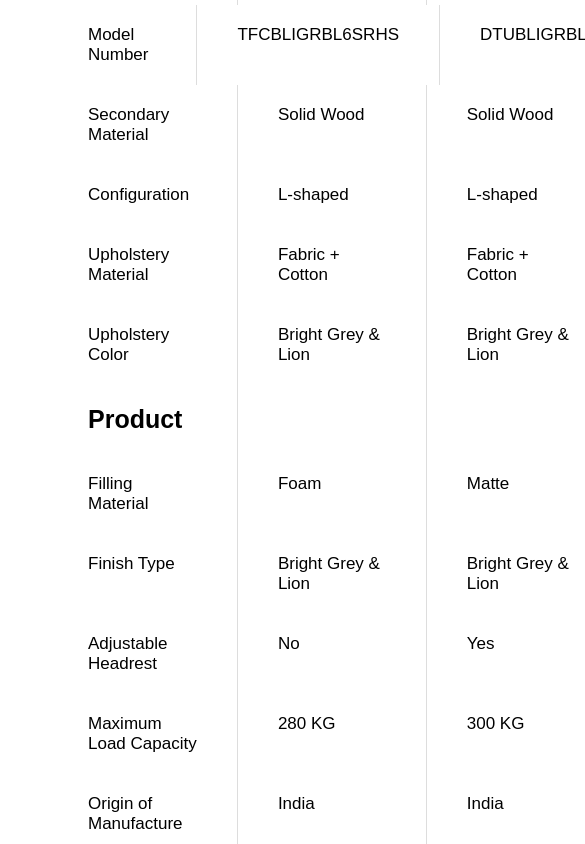
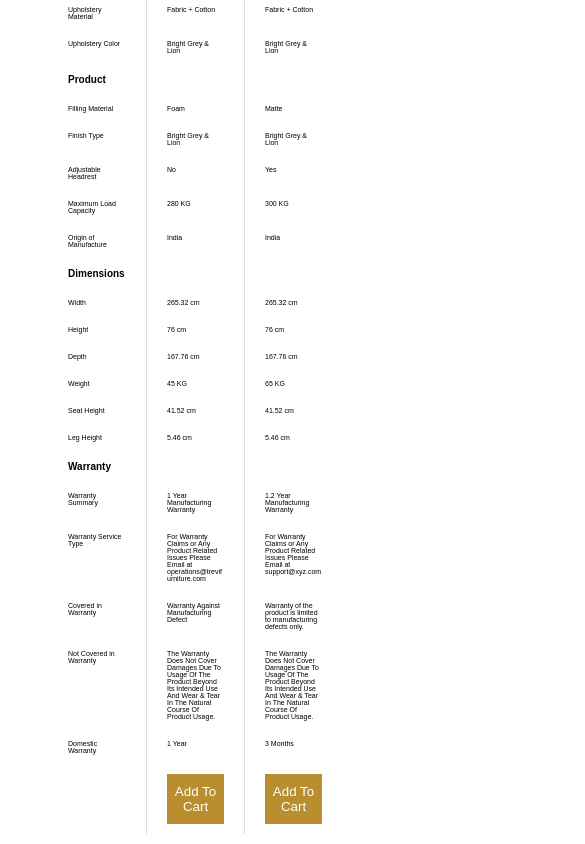
Before and after one commit to waleedabdulah/funiro, a React (Create React App) app: page /product-comparison in a window 390 px wide. Shown: the part 1220-2064 px from the top of the page, 585 px wide, since content can reach past the window. Built offline with nearby package versions, Linux system fonts and the light colour scheme.

Commit message:
resolve the product-comparison screen ui design issues

```diff
--- a/src/component/banner/Banner.jsx
+++ b/src/component/banner/Banner.jsx
@@ -15,7 +15,7 @@ export default function Banner({ title , hasToShowLogo = false ,currentPage}){
                     </div>
                 }
                 <span className='title-text'>{title}</span>
-                <span className='info'><b>Home</b> <IoIosArrowForward /> {currentPage} </span>
+                <span className='info'><b>Home</b> <IoIosArrowForward size={20}/> {currentPage} </span>
             </div>
         </div>
     )
--- a/src/component/cart/Cart.jsx
+++ b/src/component/cart/Cart.jsx
@@ -1,6 +1,14 @@
+import Banner from "../banner/Banner";
+
 export default function Cart(){
 
     return (
-        <h1>Cart</h1>
+        <section>
+            <Banner
+                title='Cart'
+                hasToShowLogo={true}
+                currentPage='Cart'
+            />
+        </section>
     )
 }
--- a/src/component/product-comparison/product-comparison-table/ProductComparisonTable.jsx
+++ b/src/component/product-comparison/product-comparison-table/ProductComparisonTable.jsx
@@ -2,9 +2,10 @@ import React from 'react'
 import { product_info_dummy } from '../../../helpers/constants'
 import './ProductComparisonTable.scss';
 import Button from '../../button/Button.jsx';
+import { useWindowSize } from '../../../context/ui-adjustment-context/UIAdjustmentContext.jsx';
 
 export default function ProductComparisonTable(){
-
+    const {windowSize} = useWindowSize()
     return (
         <div className="table">
             <table
@@ -24,7 +25,7 @@ export default function ProductComparisonTable(){
                                         <th>{Object.keys(info)[0]}</th>
                                         <th></th>
                                         <th></th>
-                                        <th></th>
+                                        {windowSize > 768 ? <th></th> : null}
                                     </tr>
                                 </thead>
                                 <tbody>
@@ -35,7 +36,7 @@ export default function ProductComparisonTable(){
                                                         row.map(value =>
                                                             <td>{value}</td>
                                                     )}
-                                                    <td></td>
+                                                    {windowSize > 768 ? <td></td> : null}
                                                 </tr>
                                         )}
 
@@ -44,10 +45,16 @@ export default function ProductComparisonTable(){
                                             <>
                                                 <tr>
                                                     <td></td>
-                                                    <td><Button text='Add To Cart' /></td>
-                                                    <td><Button text='Add To Cart' /></td>
-                                                <td></td>
+                                                    <td>
+                                                        <button>Add To Cart</button>
+                                                        {/* <Button text='Add To Cart' /> */}
+                                                    </td>
+                                                    <td>
+                                                        <button>Add To Cart</button>
 
+                                                        {/* <Button text='Add To Cart' /> */}
+                                                    </td>
+                                                    {windowSize > 768 ? <td></td> : null}
                                                 </tr>
                                             </>
 
--- a/src/component/product-comparison/product-comparison-table/ProductComparisonTable.scss
+++ b/src/component/product-comparison/product-comparison-table/ProductComparisonTable.scss
@@ -4,6 +4,7 @@
     width: 100% ;
     font-family: Arial, sans-serif;
     box-sizing: border-box;
+    table-layout: fixed;
 
     thead{
         tr{
@@ -17,10 +18,19 @@
                 text-align: left;
                 font-weight: bold;
                 font-size: 25px;
+                word-wrap: break-word;
+                word-break: break-word;         // ✅ ensures long words wrap
+                white-space: pre-wrap;          // ✅ preserves line breaks
+                overflow-wrap: anywhere;
+                min-width: 1px;
             }
 
             th:nth-child(1){
                 border-left: none;
+            }
+
+            th:nth-child(3){
+                border-right: 1px solid #ddd ;
             }
         }
     }
@@ -35,13 +45,89 @@
                 text-align: left ;
                 border-collapse: collapse;
                 border-left: 1px solid #ddd;
+                word-wrap: break-word;
+                // overflow-wrap: break-word;
+                word-break: break-word;         // ✅ ensures long words wrap
+                white-space: pre-wrap;          // ✅ preserves line breaks
+                overflow-wrap: anywhere;
+                min-width: 1px;
+
+                button{
+                    background-color: #B88E2F;
+                    border: none;
+                    color: white;
+                    width:100%;
+                    padding: 10px 0 ;
+                }
             }
 
 
             td:nth-child(1){
                 border-left: none;
             }
+
+            td:nth-child(3){
+                border-right: 1px solid #ddd ;
+            }
         }
     }
 
+    @media screen and (max-width: 768px) {
+        thead{
+            tr{
+                display: grid;
+                grid-template-columns: repeat(3,1fr);
+                th{
+                    border-left: 1px solid #ddd;
+                    min-width: 1px;
+                    font-size: 15px;
+                    padding: 10px  30px;
+                }
+
+                th:nth-child(3){
+                    border-right: none ;
+                }
+
+            }
+        }
+
+        tbody{
+            tr{
+                display: grid;
+                grid-template-columns: repeat(3,1fr);
+
+                td{
+                    border-left: 1px solid #ddd;
+                    min-width: 1px;
+                    font-size: 10px;
+                    padding: 10px  30px;
+                }
+
+                td:nth-child(3){
+                    border-right: none ;
+                }
+            }
+        }
+    }
+
+
+    @media screen and (max-width: 500px) {
+        thead{
+            tr{
+                th{
+                    font-size: 10px;
+                    padding: 10px  20px;
+                }
+            }
+        }
+
+        tbody{
+            tr{
+                td{
+                    font-size: 7px;
+                    padding: 10px  20px;
+                }
+            }
+        }
+    }
 }
```
